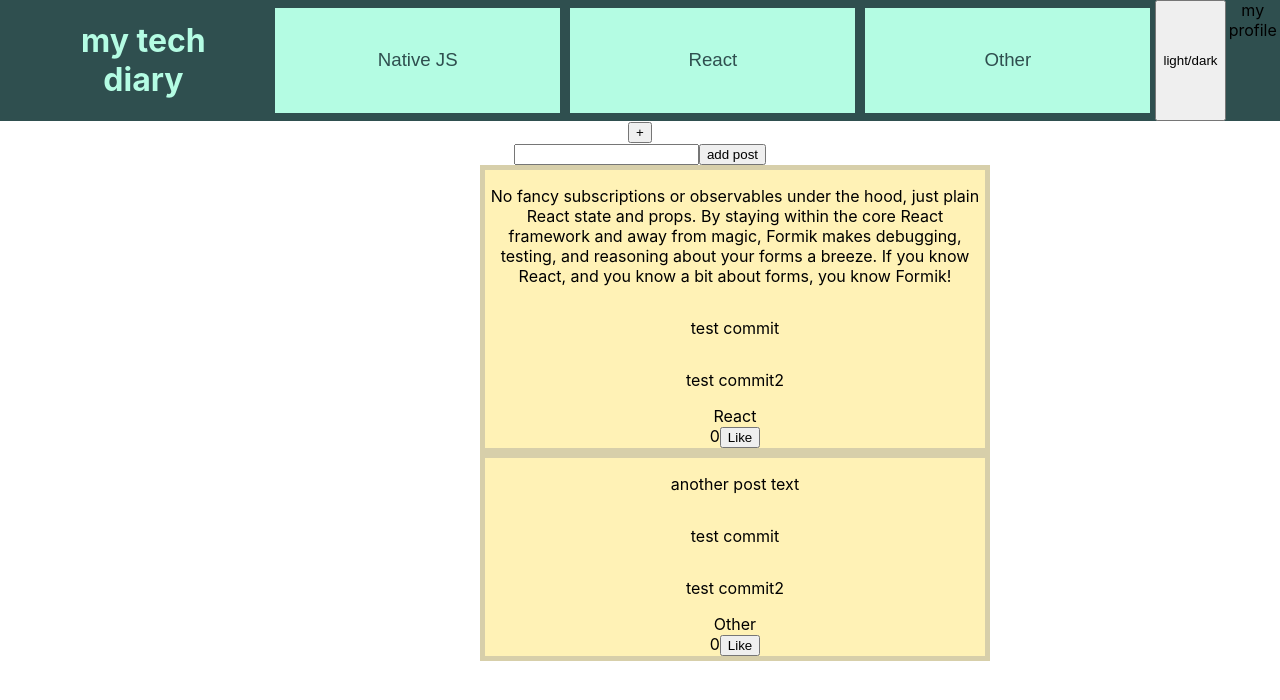
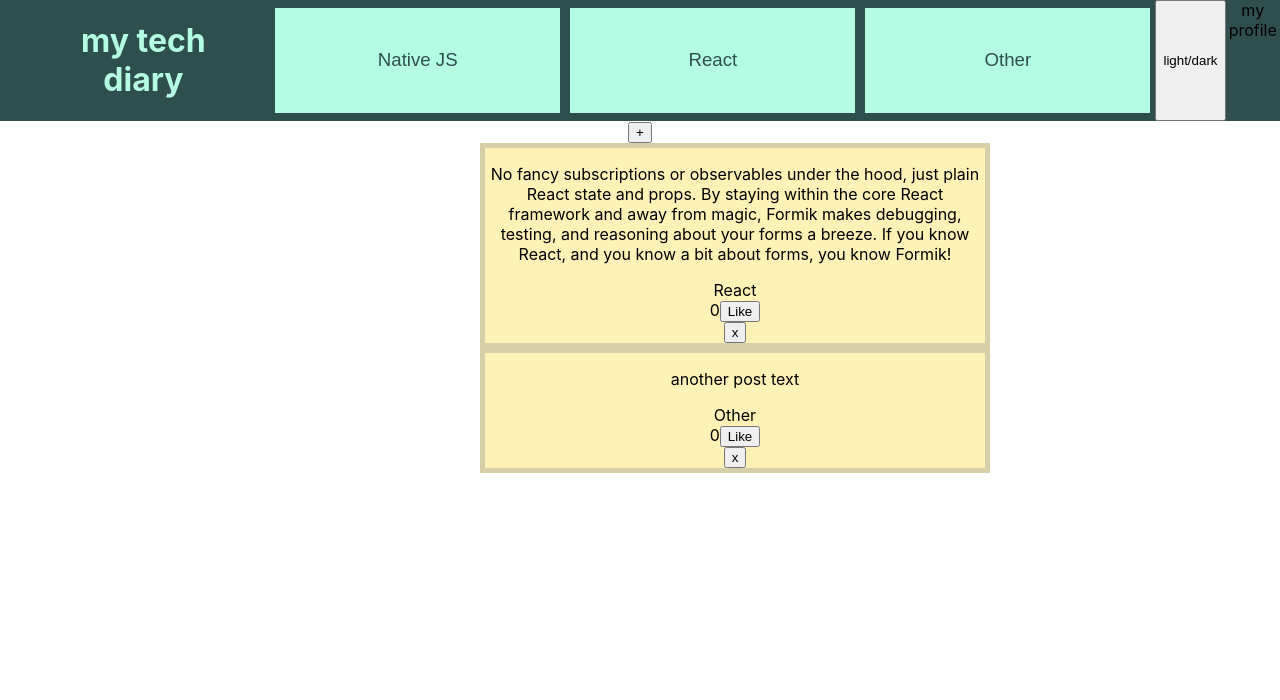
Before and after one commit to Masha-Gorb/ILL-shop, a React (Create React App) app: page / in a window 1280 px wide. Shown: the top 700 px of the page. Built offline with nearby package versions, Linux system fonts and the light colour scheme.

Commit message:
add delete on post and post publication in modal window

```diff
--- a/package.json
+++ b/package.json
@@ -10,11 +10,13 @@
     "@types/node": "^16.11.26",
     "@types/react": "^17.0.39",
     "@types/react-dom": "^17.0.13",
+    "@types/uuid": "^8.3.4",
     "react": "^17.0.2",
     "react-dom": "^17.0.2",
     "react-scripts": "5.0.0",
     "styled-components": "^5.3.3",
     "typescript": "^4.6.2",
+    "uuid": "^8.3.2",
     "web-vitals": "^2.1.4"
   },
   "scripts": {
--- a/src/App.tsx
+++ b/src/App.tsx
@@ -3,49 +3,37 @@ import './App.css';
 import {MainFeed} from "./components/Post";
 import {PostInput} from "./components/PostInput";
 import {Header} from "./components/Header";
-import {Modal} from "./components/Modal";
+import {v1} from "uuid";
 
 function App() {
-    const [isModal, setModal] = React.useState(false)
-    const onClose = () => setModal(false)
-
     let [posts, setPosts] = useState([
-        {postText: 'No fancy subscriptions or observables under the hood, just plain React state and props. By staying within the core React framework and away from magic, Formik makes debugging, testing, and reasoning about your forms a breeze. If you know React, and you know a bit about forms, you know Formik!',
-            theme: 'React'},
-        {postText: 'another post text',
-            theme: 'Other'},
+        {id: v1(), postText: 'No fancy subscriptions or observables under the hood, just plain React state and props. By staying within the core React framework and away from magic, Formik makes debugging, testing, and reasoning about your forms a breeze. If you know React, and you know a bit about forms, you know Formik!',
+            theme: 'React', postTime: {}},
+        {id: v1(), postText: 'another post text',
+            theme: 'Other', postTime: {}},
     ]);
 
+    let postTime = new Date()
+
     const AddPost = (newPostValue: string) => {
-        let newPost = {postText: newPostValue, theme: 'NoTheme'}
+        let newPost = {id: v1(), postText: newPostValue, theme: 'NoTheme', postTime: postTime}
         setPosts([newPost,...posts])
+    }
+
+    const DeletePost = (id: string) => {
+        let newPosts = posts.filter( f => f.id !== id)
+        setPosts(newPosts)
     }
 
     return (
     <div className="App">
         <Header/>
-        <React.Fragment>
-            <button onClick={() => setModal(true)}>+</button>
-            <Modal
-                visible={isModal}
-                title="Write new tech post!"
-                content={<textarea>Дорогой дневник, мне не подобрать слов, чтобы описать боль и унижение, которое я испытал.</textarea>}
-                footer={<button onClick={onClose}>Publish!</button>}
-                themeSelector={
-                <select>
-                    <option>React</option>
-                    <option>NativeJS</option>
-                    <option>Other</option>
-                </select>}
-                onClose={onClose}
-            />
-        </React.Fragment>
-
         <PostInput
             AddPost={AddPost}
         />
         <MainFeed
             posts={posts}
+            DeletePost={DeletePost}
         />
     </div>
   );
--- a/src/components/Post.tsx
+++ b/src/components/Post.tsx
@@ -3,11 +3,14 @@ import {LikeComponent} from "./LikeComponent";
 import styled from "styled-components";
 
 type PostPropsType = {
+    id: string
     postText: string
     theme: string
+    postTime: any
 }
 type PostsPropsType = {
     posts: Array<PostPropsType>
+    DeletePost: (id: string) => void
 }
 
 const StyledMainFeed = styled.div`
@@ -26,11 +29,11 @@ export const MainFeed = (props: PostsPropsType) => {
         <div>
             {props.posts.map(m => <StyledMainFeed>
                 <p>{m.postText}</p>
-                <p>test commit</p>
-                <p>test commit2</p>
                 <div>{m.theme}</div>
                 <LikeComponent/>
+                <button onClick={() => props.DeletePost(m.id)}>x</button>
             </StyledMainFeed>)}
+
         </div>
     )
 }
--- a/src/components/PostInput.tsx
+++ b/src/components/PostInput.tsx
@@ -1,23 +1,45 @@
 import React, {ChangeEvent, useState} from 'react';
+import {Modal} from "./Modal";
 type PostInputType = {
     AddPost: (newPostValue: string) => void
 }
 
 export const PostInput = (props: PostInputType) => {
+    const onClose = () => setModal(false)
+    const [isModal, setModal] = React.useState(false)
+
     let [newPostValue, setPostValue] = useState('')
-    const AddPostHandler = (e: ChangeEvent<HTMLInputElement>) => {
+    const AddPostHandler = (e: ChangeEvent<HTMLTextAreaElement>) => {
         setPostValue(e.currentTarget.value)
     }
     const AddNewPost = () => {
         props.AddPost(newPostValue)
         setPostValue('')
+        onClose()
     }
 
 
     return (
         <div>
-            <input value={newPostValue} onChange={AddPostHandler}/>
-            <button onClick={AddNewPost}>add post</button>
+            {/*<input value={newPostValue} onChange={AddPostHandler}/>*/}
+            {/*<button onClick={AddNewPost}>add post</button>*/}
+
+            <React.Fragment>
+                <button onClick={() => setModal(true)}>+</button>
+                <Modal
+                    visible={isModal}
+                    title="Write new tech post!"
+                    content={<textarea value={newPostValue} onChange={AddPostHandler}>Дорогой дневник, мне не подобрать слов, чтобы описать боль и унижение, которое я испытал.</textarea>}
+                    footer={<button onClick={AddNewPost}>Publish!</button>}
+                    themeSelector={
+                        <select>
+                            <option>React</option>
+                            <option>NativeJS</option>
+                            <option>Other</option>
+                        </select>}
+                    onClose={onClose}
+                />
+            </React.Fragment>
         </div>
     )
 }
```
Also changed, not shown: 1 other file (tests, documents, lock files or other folders).
